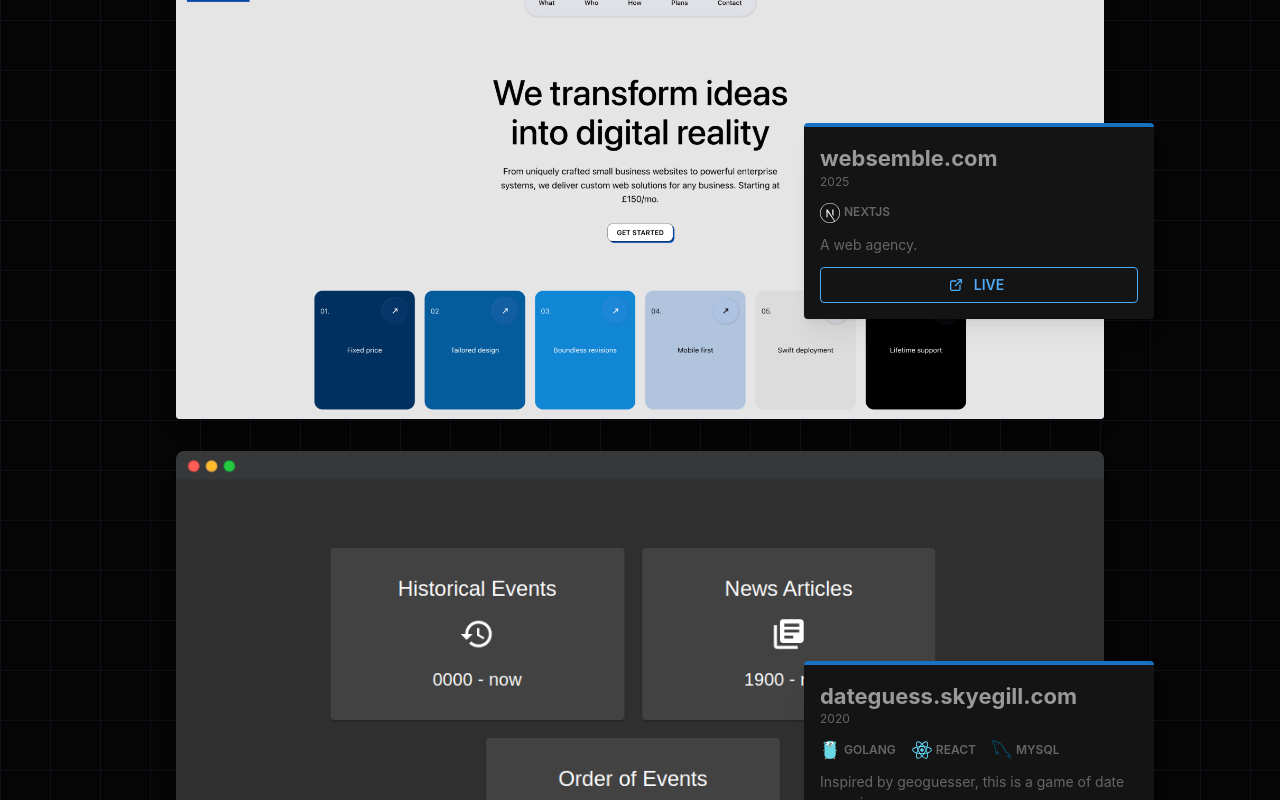
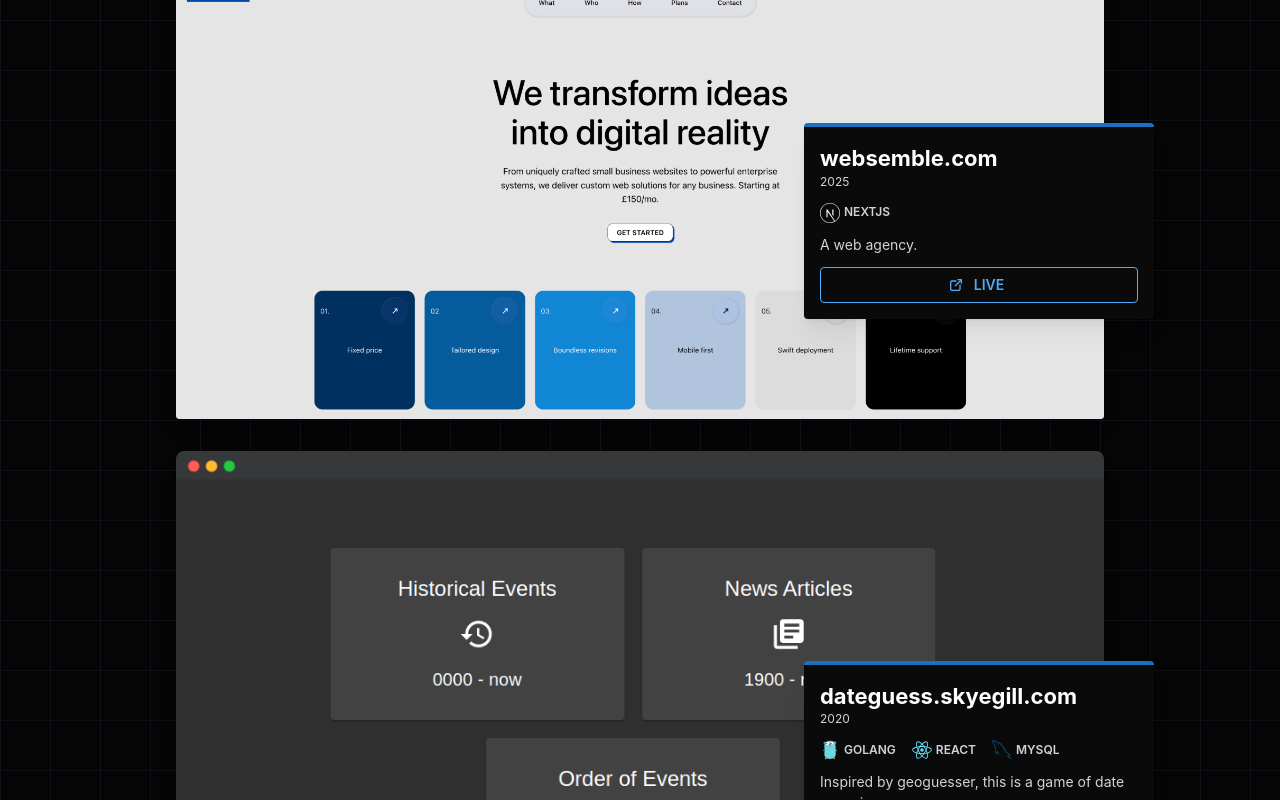
Before and after one commit to skyerus/portfolio-v2, a Next.js app: page / in a window 1280 px wide. Shown: the part 880-1680 px from the top of the page. Built offline with nearby package versions, Linux system fonts and the light colour scheme.

Commit message:
style: update Projects component styles for improved readability; add background and text color adjustments, and apply new CSS classes for project and dimmed text elements

```diff
--- a/components/Projects/Projects.module.css
+++ b/components/Projects/Projects.module.css
@@ -27,6 +27,16 @@
   right: -50px;
   width: 350px;
   border-top: 4px solid var(--mantine-color-blue-filled);
+  background-color: var(--mantine-color-dark-7);
+  color: var(--mantine-color-white);
+}
+
+.projectText {
+  color: var(--mantine-color-white);
+}
+
+.dimmedText {
+  color: var(--mantine-color-gray-4);
 }
 
 .invertedIcon {
--- a/components/Projects/Projects.tsx
+++ b/components/Projects/Projects.tsx
@@ -33,9 +33,9 @@ function ProjectCardContent(props: Project) {
 
   return (
     <Stack id="projects" gap="sm">
-      <Title order={3}>
+      <Title order={3} className={classes.projectText}>
         {props.title}
-        <Text size="xs" c="dimmed">
+        <Text size="xs" className={classes.dimmedText}>
           {props.date}
         </Text>
       </Title>
@@ -44,14 +44,14 @@ function ProjectCardContent(props: Project) {
         {props.technologies.map((tech, index) => (
           <Group key={index} gap={4}>
             <Image src={tech.icon} h={20} w={20} alt={tech.name} className={tech.className} />
-            <Text size="xs" fw={600} c="dimmed">
+            <Text size="xs" fw={600} className={classes.dimmedText}>
               {tech.name}
             </Text>
           </Group>
         ))}
       </Group>
 
-      <Text size="sm" c="dimmed">
+      <Text size="sm" className={classes.dimmedText}>
         {props.description}
       </Text>
 
```
